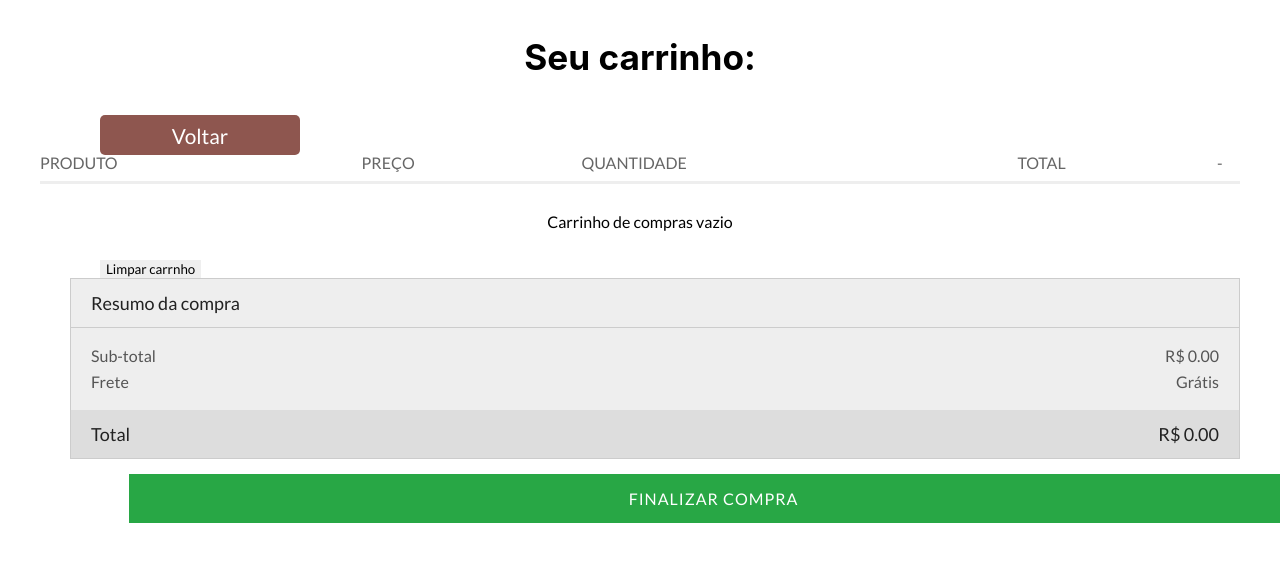
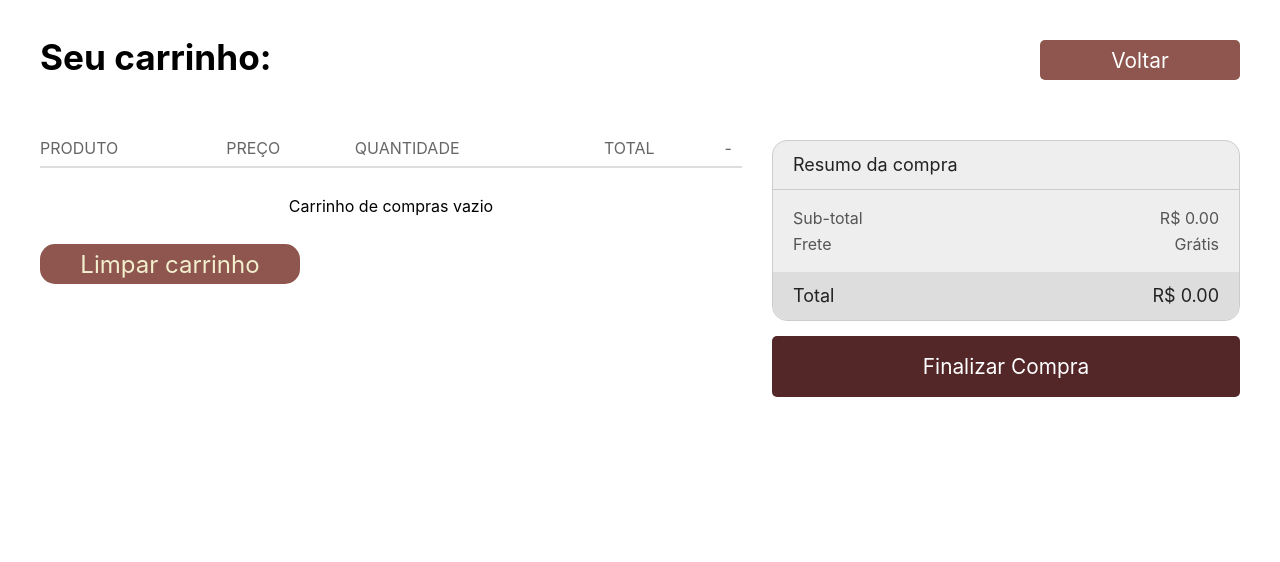
Before and after one commit to Annurb/Trilha-dev-Pixel, a React (Vite) app in the folder Livros-para-algernon/: page /carrinho in a window 1280 px wide. Shown: the top 562 px of the page. Built offline with nearby package versions, Linux system fonts and the light colour scheme.

Commit message:
feat(carrinho): modificando CSS base

```diff
--- a/Livros-para-algernon/src/Carrinho.jsx
+++ b/Livros-para-algernon/src/Carrinho.jsx
@@ -1,4 +1,4 @@
-import TableRow from './TableRow'
+import TabelaProduto from './TabelaProduto'
 import './Style/Carrinho.css'
 import { useState } from 'react';
 import { useCart } from "./context/CartContext";
@@ -12,8 +12,10 @@ export default function Carrinho(){
 
     return(
         <div className='containerCarrinho'>
+            <div className="containerCarrinhoVoltar">
               <h1>Seu carrinho:</h1>
               <button className='buttonDetalheVoltar' onClick={() => navegar(-1)}>Voltar</button>
+            </div>
             <main>
             <div className='content'>
                 <section>
@@ -37,15 +39,15 @@ export default function Carrinho(){
           )}
 
           {cart.map(item => (
-            <TableRow key={item.id} item={item} onRemove={removeFromCart} addCart = {addToCart} subCart = {subQuantity} totalItem={totalItem(item)} />
+            <TabelaProduto key={item.id} item={item} onRemove={removeFromCart} addCart = {addToCart} subCart = {subQuantity} totalItem={totalItem(item)} />
           ))}
           </tbody>
           </table>
+          <button className='adicionarCarrinho' onClick = {removeCart}>Limpar carrinho</button>
+
         </section>
-                    <button onClick = {removeCart}>Limpar carrnho</button>
         <aside>
-
-        <div className='box'>
+        <div className='caixa'>
         <header>Resumo da compra</header>
         <div className='info'>
           <div>
@@ -62,7 +64,7 @@ export default function Carrinho(){
           <span>R$ {totalFinal.toFixed(2)}</span>
         </footer>
       </div>
-      <button>Finalizar Compra</button>
+      <button className='buttonChamada'>Finalizar Compra</button>
       </aside>
 
             </div>
--- a/Livros-para-algernon/src/Livros.jsx
+++ b/Livros-para-algernon/src/Livros.jsx
@@ -50,11 +50,11 @@ export default function Livros(){
                 <Catalogo itens={resultados}/>
             </div>):
                        (<div>
-            <h2>Romance:</h2>
+            <h2>Romance/ Fantasia:</h2>
             <Catalogo itens={data}/>
-            <h2>Terror:</h2>
+            <h2>Terror/ Suspense:</h2>
             <Catalogo itens={data1}/>
-            <h2>Filosofia: </h2>
+            <h2>Filosofia/ Estudos: </h2>
             <Catalogo itens={data2}/>
             </div>)}
 
--- a/Livros-para-algernon/src/Style/Carrinho.css
+++ b/Livros-para-algernon/src/Style/Carrinho.css
@@ -1,94 +1,65 @@
-@import url('https://fonts.googleapis.com/css2?family=Lato&display=swap');
+
 @import url('https://unpkg.com/boxicons@2.1.4/css/boxicons.min.css');
 /*css base, vai ser alterado*/
 
 .containerCarrinho{
     margin:40px;
+    font-family: 'Inter', sans-serif;
+}
+.containerCarrinhoVoltar{
+  display:flex;
+  justify-content: space-between;
+  margin-bottom:60px;
+
+}
+.content{
+  display:flex;
+  flex-direction:row;
+  gap:30px;
 }
 .containerCarrinho img{
     height:100px;
 }
 
-.containerCarrinho >h1{
-    text-align: center;
-    margin-bottom:40px;
-}
-
-body {
-  background: white;
-  font-family: 'Lato', sans-serif;
-
-  #root {
-    > header {
-      background: #111;
-      color: white;
-      font-size: 24px;
-      padding: 20px 0;
-
-      display: flex;
-      justify-content: center;
-    }
-    > main {
-      background: #fff;
-      padding: 0 30px 30px;
-
-      .page-title {
-        font-size: 40px;
-        padding: 50px 0;
-        text-align: center;
-      }
-      .content {
-        display: flex;
-        flex-direction: row;
-
-
-        section {
-          flex: 1;
-        }
-        aside {
-          min-width: 250px;
-        }
-      }
-    }
-  }
-}
-
 button {
   cursor: pointer;
-  font-family: 'Lato', sans-serif;
+  font-family: 'Inter', sans-serif;
 }
-
+.content>section{
+  width: 60%;
+}
 table {
   width: 100%;
   border-collapse: collapse;
+}
+thead >tr{
+    border-bottom: 2px solid #ddd;
+  }
 
-  thead {
-    tr {
-      border-bottom: 3px solid #eee;
-      th {
+tr > th {
         text-align: left;
         padding-bottom: 10px;
         text-transform: uppercase;
         color: #666;
-      }
-    }
   }
+
   tbody {
     tr {
-      border-bottom: 3px solid #eee;
+      border-bottom: 1px solid #eee;
 
-      &:last-child {
+    }
+    tr:last-child {
         border: 0;
-      }
+    }
 
       td {
         padding: 30px 0;
+
       }
     }
-  }
-}
 
-.product {
+
+.produto {
   display: flex;
   align-items: center;
 
@@ -107,13 +78,16 @@ table {
     }
   }
 }
+aside{
+  width:40%;
+}
 .qty {
   background: #eee;
-  display: inline-flex;
+  display: flex;
   padding: 0 0;
   justify-content: space-around;
   align-items: center;
-  min-width: 60px;
+  width: 120px;
   border-radius: 20px;
   overflow: hidden;
   height: 30px;
@@ -125,8 +99,10 @@ table {
   button {
     display: flex;
     align-items: center;
+    justify-content: center;
     background: transparent;
     border: 0;
+    margin:0;
     padding: 0 10px;
     font-size: 20px;
     height: 100%;
@@ -135,8 +111,12 @@ table {
       background-color: #ddd;
     }
   }
+  i{
+      width:16px;
+      text-align:center;
+    }
 }
-.remove {
+.remover {
   background: #eee;
   border: 0;
   width: 30px;
@@ -153,10 +133,10 @@ table {
 }
 
 aside {
-  margin-left: 30px;
-  .box {
+  .caixa {
     margin-bottom: 15px;
     border: 1px solid #ccc;
+    border-radius: 15px;
 
     background: #eee;
     color: #222;
@@ -170,7 +150,7 @@ aside {
       padding: 20px;
       font-size: 16px;
 
-      > div {
+      >div {
         display: flex;
         justify-content: space-between;
         margin-bottom: 10px;
@@ -180,38 +160,17 @@ aside {
           margin: 0;
         }
       }
-      button {
-        color: #28a745;
-        background: transparent;
-        border: 0;
-        display: flex;
-        align-items: center;
-        font-size: 16px;
-
-      }
     }
     footer {
       padding: 15px 20px;
       background: #ddd;
+      border-radius:0 0 15px 15px;
       font-size: 18px;
       display: flex;
       justify-content: space-between;
     }
   }
-
-  > button {
-    border: 0;
-    padding: 15px 0;
-    color: white;
-    background: #28a745;
-    display: block;
-    width: 100%;
-    text-transform: uppercase;
-    letter-spacing: 1px;
-    font-size: 16px;
-
-    &:hover {
-      background-color: #3bc55b;
-    }
-  }
 }
+button{
+  margin-left:0;
+}
--- a/Livros-para-algernon/src/Style/Livros.css
+++ b/Livros-para-algernon/src/Style/Livros.css
@@ -44,7 +44,7 @@ border-radius: 10px;
     width:40px;
     margin-top:20px;
 }
-.containerLivros>h2{
+.containerLivros h2{
 font-size:2em;
 margin-bottom:20px;
 color:#532728;
--- a/Livros-para-algernon/src/Style/buttons.css
+++ b/Livros-para-algernon/src/Style/buttons.css
@@ -10,6 +10,7 @@ width:100%;
 border-radius: 5px;
 outline:none;
 font-size:1.3em;
+margin-left:0;
 }
 .enviarForm{
     height:60px;
--- a/Livros-para-algernon/src/TableRow.jsx
+++ b/Livros-para-algernon/src/TabelaProduto.jsx
@@ -2,12 +2,12 @@
  import { useCart } from "./context/CartContext";
 
 
-const TableRow = ({item, onRemove,addCart, subCart, totalItem}) => {
+const TabelaProduto = ({item, onRemove,addCart, subCart, totalItem}) => {
 
   return (
     <tr>
       <td>
-        <div className='product'>
+        <div className='produto'>
           <img src={item.image} alt='' />
           <div className='info'>
             <div className='name'>{item.name}</div>
@@ -29,7 +29,7 @@ const TableRow = ({item, onRemove,addCart, subCart, totalItem}) => {
       </td>
       <td>{totalItem.toFixed(2)}</td>
       <td>
-        <button className='remove' onClick={() =>onRemove(item.id)}>
+        <button className='remover' onClick={() =>onRemove(item.id)}>
           <i className='bx bx-x'></i>
         </button>
       </td>
@@ -37,4 +37,4 @@ const TableRow = ({item, onRemove,addCart, subCart, totalItem}) => {
   );
 };
 
-export default TableRow;
+export default TabelaProduto;
```
Lines whose indentation alone changed are shown as unchanged.
